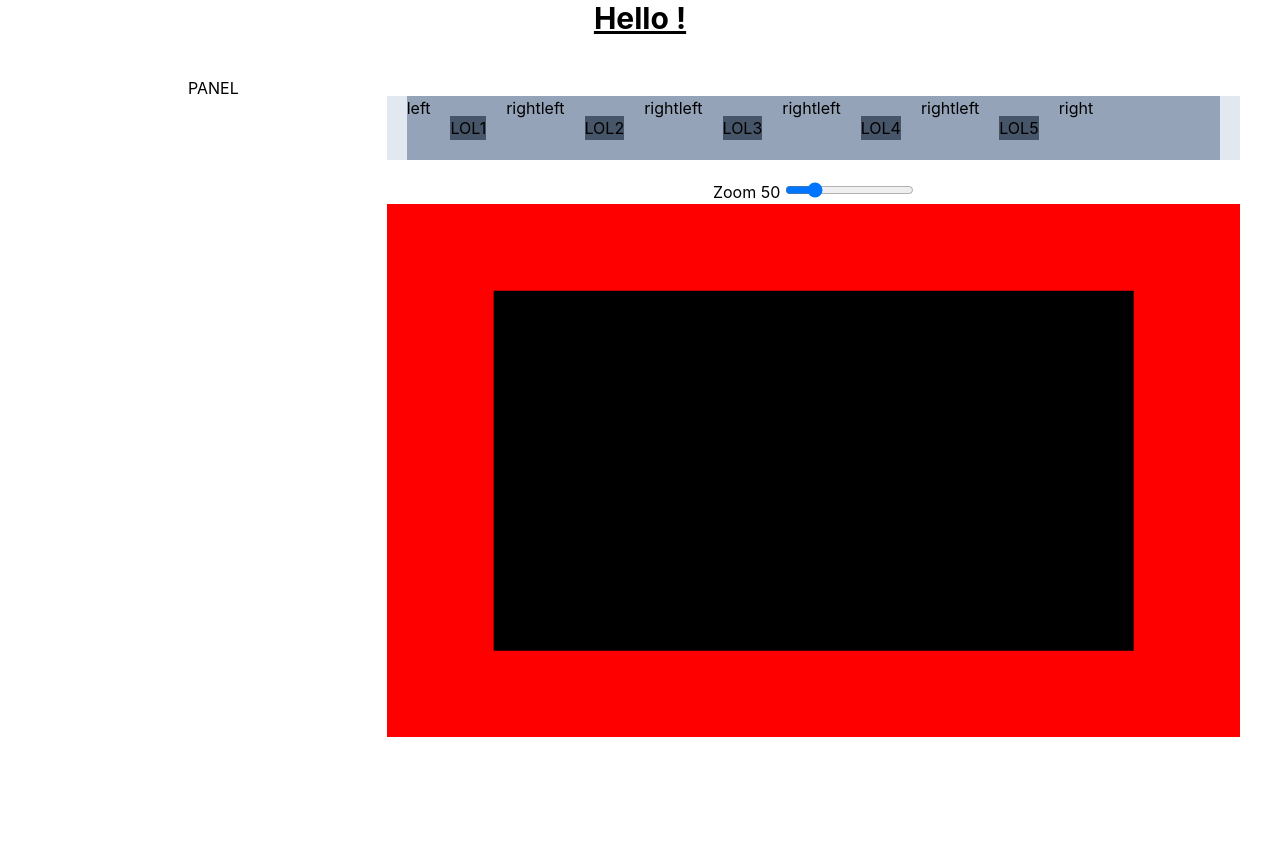
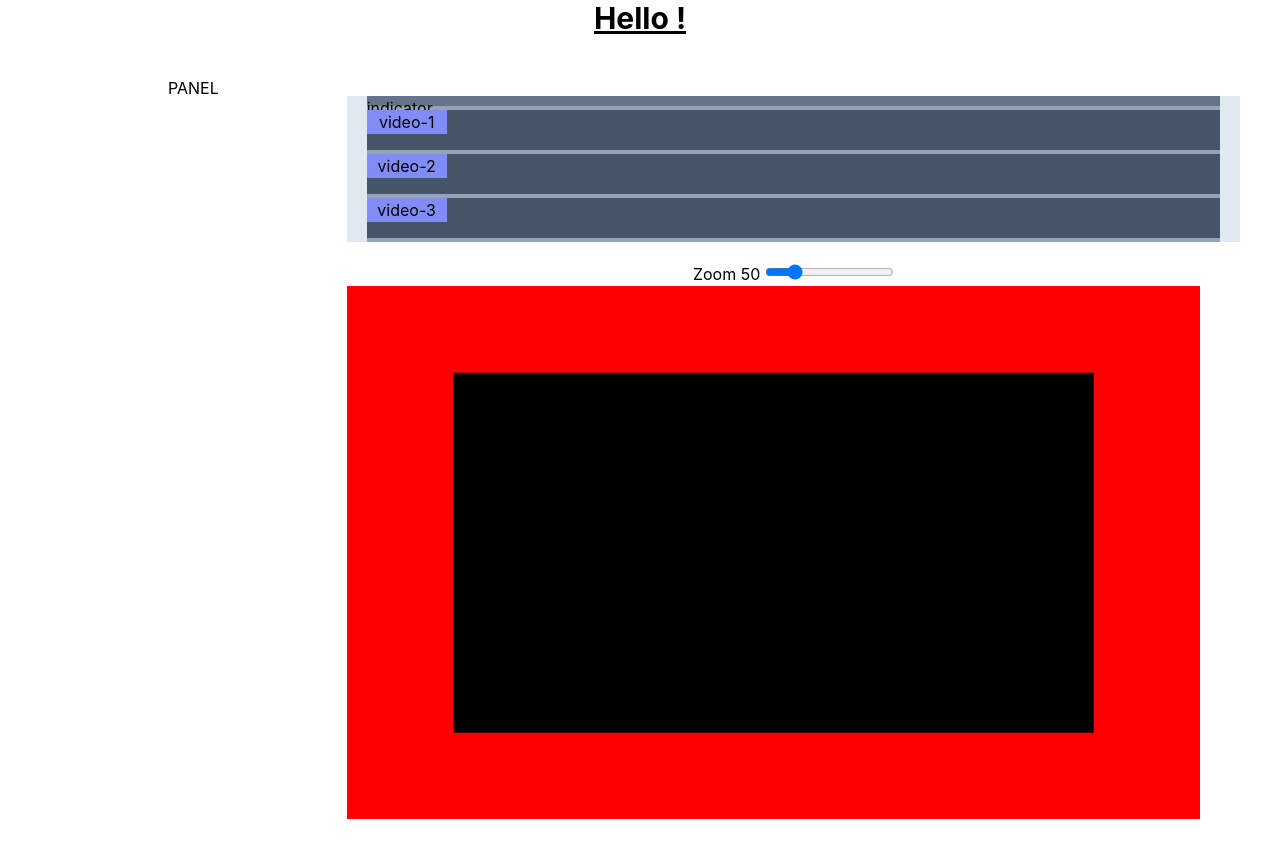
Before and after one commit to fesiib/video-editing-prototype, a React (Create React App) app: page / in a window 1280 px wide. Before the commit the page ends 800 px from the top, so only its background shows below. Built offline with nearby package versions, Linux system fonts and the light colour scheme.

Commit message:
Timeline: Tracks & Track Items

```diff
--- a/src/components/NewTimeline.js
+++ b/src/components/NewTimeline.js
@@ -4,160 +4,180 @@ import { arrayMove, horizontalListSortingStrategy, SortableContext, sortableKeyb
 import { CSS } from "@dnd-kit/utilities";
 import { action } from "mobx";
 import { observer } from "mobx-react-lite";
-import { forwardRef, useState } from "react";
+import { createRef, forwardRef, useEffect, useState } from "react";
 import useRootContext from "../hooks/useRootContext";
+import TimelineItemWrapper from "./TimelineItem";
 
-const DraggableRangeHandle = observer(function DraggableRangeHandle({
-	id, handleName,
+const TimelinePositionIndicator = observer(function TimelinePositionIndicator({ id
 }) {
 
 	const {
 		attributes,
 		listeners,
 		setNodeRef,
-		transform,
+		transform
 	} = useDraggable({
-		id: id + handleName,
-		transition: {
-			duration: 150, // milliseconds
-			easing: 'cubic-bezier(0.25, 1, 0.5, 1)'
-		},
-
+		id: id
 	});
 
 	const style = {
 		transform: CSS.Transform.toString(transform),
 	};
 
-	return (<div ref={setNodeRef} {...listeners} {...attributes} style={style}>
-		<button> {handleName} </button>
-	</div>);
+	return (<div className="flex-start"
+		style={style}
+		ref={setNodeRef}
+		{...listeners}
+		{...attributes}
+	>
+		indicator
+	</div>)
 });
 
-const TimelineItem = observer(forwardRef(function TimelineItem({
-	scene, ...props
-}, ref) {
-	return (<div
-		className="bg-slate-600 m-5"
-		ref={ref}
-		{...props}
-	>
-		{scene}
-	</div>);
-}));
+const TimelineLabels = observer(function TimelineLabels({
 
-const SortableTimelineItem = observer(function SortableTimelineItem({
-	id, ...props
 }) {
 	const {
 		uiStore,
 		domainStore
 	} = useRootContext();
 
+	const width = uiStore.timelineConst.timelineMaxWidth;
+	const height = uiStore.timelineConst.labelHeight;
+
+	return (<DndContext
+		modifiers={[
+			restrictToHorizontalAxis,
+			restrictToParentElement
+		]}
+	>
+		<div
+			className="bg-slate-500 flex"
+			style={{
+				width: width,
+				height: height,
+			}}
+		>
+			<TimelinePositionIndicator id={"draggable_indicator"}/>
+		</div>
+	</DndContext>);
+});
+
+
+const TimelineTrack = observer(function TimelineTrack({
+	id, isOverlay, title, scenes
+}){
 	const {
-		attributes,
-		listeners,
-		setNodeRef,
-		transform,
-		transition,
-	} = useSortable({
-		id: id,
-		transition: {
-			duration: 150, // milliseconds
-			easing: 'cubic-bezier(0.25, 1, 0.5, 1)'
-		},
+		uiStore,
+		domainStore
+	} = useRootContext();
+
+	const width = uiStore.timelineConst.timelineMaxWidth;
+
+	const {
+		setNodeRef
+	} = useDroppable({
+		id: "droppable" + id,
 	});
 
-	const style = {
-		transform: CSS.Transform.toString(transform),
-		transition,
-	};
-
-	const droppableProps = useDroppable({
-		id: id + "droppable"
+	const onSceneDragEnd = action((event) => {
+		const {
+			active,
+			delta
+		} = event;
+		console.log(event);
+		const scene = active.data.current.scene;
+		scene.x += delta.x;
+		scene.y += delta.y;
 	});
 
-	return (
-		<DndContext
-			modifiers={[
-				restrictToFirstScrollableAncestor,
-				restrictToHorizontalAxis,
-			]}
+	return (<DndContext
+		modifiers={[]}
+		onDragEnd={onSceneDragEnd}
+	>
+		<div
+			className="bg-slate-600 my-1 relative h-10"
+			style={{
+				width: width,
+			}}
+			ref={setNodeRef}
 		>
-			<div className="flex" ref={droppableProps.setNodeRef}>
-
-				<DraggableRangeHandle
-					id={id}
-					handleName={"left"}
-				/>
-				<TimelineItem
-					ref={setNodeRef}
-					style={style}
-					{...attributes}
-					{...listeners}
-					{...props}
-				/>
-				<DraggableRangeHandle
-					id={id}
-					handleName={"right"}
-				/>
+			<div className="absolute inset-y-0 left-0">
+				{title}
+			</div>
+			{
+				scenes.map((scene) => (
+					<TimelineItemWrapper
+						key={scene.id}
+						scene={scene}
+					/>
+				))
+			}
 		</div>
-		</DndContext>
-	);
-
+	</DndContext>);
 });
 
-const TimelineItems = observer(function TimelineItems({
+const TimelineTracks = observer(function TimelineTracks({
 }) {
-	const [items, setItems] = useState(['1', '2', '3', '4', '5']);
+	const {
+		uiStore,
+		domainStore
+	} = useRootContext();
+
+	const width = uiStore.timelineSize.width;
+	const trackCnt = domainStore.projectMetadata.trackCnt;
+
+	const [tracks, setTracks] = useState([]);
 	const [activeItemId, setActiveItemId] = useState(null);
 
 	const sensors = useSensors(
 		useSensor(PointerSensor),
-		useSensor(KeyboardSensor, {
-			coordinateGetter: sortableKeyboardCoordinates,
-		})
+		useSensor(KeyboardSensor)
 	);
 
 	const onTimelineItemDragStart = (event) => {
-		const {active} = event;
-		setActiveItemId(active.id);
 	}
 
 	const onTimelineItemDragEnd = action((event) => {
-		const {active, over} = event;
-
-		if (active.id !== over.id) {
-			setItems((items) => {
-				const oldIndex = items.indexOf(active.id);
-				const newIndex = items.indexOf(over.id);
-
-				return arrayMove(items, oldIndex, newIndex);
-			});
-		}
-		setActiveItemId(null);
 	});
 
-	return (<div className="bg-slate-400 m-5 flex">
+	useEffect(() => {
+		let newTracks = [];
+		for (let i = 0; i < trackCnt; i++) {
+			newTracks.push([]);
+		}
+		for (let video of domainStore.videos) {
+			const id = video.trackInfo.trackId;
+			newTracks[id].push(video);
+		}
+		setTracks(newTracks);
+	}, [domainStore.videos, trackCnt]);
+
+	return (<div className="bg-slate-400 m-5 flex-column overflow-scroll"
+		style={{
+			width: width
+		}}
+	>
+		<TimelineLabels/>
 		<DndContext
 			sensors={sensors}
 			collisionDetection={closestCenter}
 			onDragStart={onTimelineItemDragStart}
 			onDragEnd={onTimelineItemDragEnd}
 		>
-			<SortableContext
-				items={items}
-				strategy={horizontalListSortingStrategy}
-			>
 			{
-				items.map((id => (
-					<SortableTimelineItem key={id} id={id} scene={"LOL" + id}/>
+				tracks.map(( (scenes, id) => (
+					<TimelineTrack
+						key={"track" + id}
+						id={id}
+						title={"track" + id}
+						scenes={scenes}
+						isOverlay={false}
+					/>
 				)))
 			}
-			</SortableContext>
 			<DragOverlay
 				className="bg-slate-500"
-				dropAnimation={null}
 				modifiers={[
 					restrictToHorizontalAxis,
 					restrictToFirstScrollableAncestor
@@ -165,8 +185,12 @@ const TimelineItems = observer(function TimelineItems({
 			>
 				{
 					activeItemId ?
-					<TimelineItem
+					<TimelineTrack
+						key={"track_overlay"}
 						id={activeItemId}
+						title={""}
+						scenes={[]}
+						isOverlay={true}
 					/>
 					:
 					null
@@ -179,7 +203,7 @@ const TimelineItems = observer(function TimelineItems({
 const NewTimeline = observer(function NewTimeline() {
 
 	return (<div className="bg-slate-200">
-		<TimelineItems />
+		<TimelineTracks />
 	</div>);
 });
 
--- /dev/null
+++ b/src/components/TimelineItem.js
@@ -0,0 +1,127 @@
+import { closestCenter, DndContext, DragOverlay, KeyboardSensor, PointerSensor, useDraggable, useDroppable, useSensor, useSensors } from "@dnd-kit/core";
+import { restrictToFirstScrollableAncestor, restrictToHorizontalAxis, restrictToParentElement, restrictToWindowEdges } from "@dnd-kit/modifiers";
+import { arrayMove, horizontalListSortingStrategy, SortableContext, sortableKeyboardCoordinates, useSortable } from "@dnd-kit/sortable";
+import { CSS } from "@dnd-kit/utilities";
+import { action } from "mobx";
+import { observer } from "mobx-react-lite";
+import { createRef, forwardRef, useEffect, useState } from "react";
+import useRootContext from "../hooks/useRootContext";
+
+const DraggableRangeHandle = observer(function DraggableRangeHandle({
+	id, handleName
+}) {
+
+	const {
+		attributes,
+		listeners,
+		setNodeRef,
+		transform,
+	} = useDraggable({
+		id: id,
+		transition: {
+			duration: 150, // milliseconds
+			easing: 'cubic-bezier(0.25, 1, 0.5, 1)'
+		},
+
+	});
+
+	const style = {
+		transform: CSS.Transform.toString(transform),
+	};
+
+	return (<div
+		className="static"
+		ref={setNodeRef}
+		{...listeners}
+		{...attributes}
+		style={style}>
+		<button> {handleName} </button>
+	</div>);
+});
+
+const ResizeWrapper = observer(function ResizeWrapper({
+	id,
+	children
+}) {
+	const leftId = id + "leftHandler";
+	const rightId = id + "rightHandler";
+
+	return (<>
+		<DndContext
+			modifiers={[
+				restrictToHorizontalAxis,
+				restrictToFirstScrollableAncestor
+			]}
+		>
+			<DraggableRangeHandle
+				id={leftId}
+				handleName={"left"}
+			/>
+		</DndContext>
+		{children}
+		<DndContext
+			modifiers={[
+				restrictToHorizontalAxis,
+				restrictToFirstScrollableAncestor
+			]}
+		>
+			<DraggableRangeHandle
+				id={rightId}
+				handleName={"right"}
+			/>
+		</DndContext>
+	</>);
+});
+
+const TimelineItem = observer(forwardRef(function TimelineItem({
+	scene, style, isOverlay, ...props
+}, ref) {
+
+	return (<div
+		className={"bg-indigo-400 w-20"}
+		ref={ref}
+		style={style}
+		{...props}
+	>
+		{scene.id}
+	</div>
+	);
+}));
+
+const TimelineItemWrapper = observer(function TimelineItemWrapper({
+	scene
+}) {
+	const {
+		attributes,
+		listeners,
+		setNodeRef,
+		transform,
+	} = useDraggable({
+		id: scene.id,
+		data: {
+			scene
+		},
+	});
+
+	const style = transform ? {
+		transform: `translate3d(${scene.x + transform.x}px, ${scene.y + transform.y}px, ${scene.z}px)`,
+	} : {
+		transform: `translate3d(${scene.x}px, ${scene.y}px, ${scene.z}px)`,
+	}
+
+	console.log(transform)
+
+	return (
+		<TimelineItem
+			ref={setNodeRef}
+			scene={scene}
+			style={style}
+			isOverlay={false}
+			{...attributes}
+			{...listeners}
+		/>
+	);
+
+});
+
+export default TimelineItemWrapper;
--- a/src/stores/domainStore.js
+++ b/src/stores/domainStore.js
@@ -13,13 +13,18 @@ class DomainStore {
         width: 1280,
         height: 720, //720p
         duration: 10, // seconds
+		trackCnt: 3,
     };
 
     constructor(rootStore) {
         makeAutoObservable(this, {}, { autoBind: true });
         this.rootStore = rootStore;
 
-        this.videos = [new Video(this, "http://localhost:3000/demo-3.webm")];
+        this.videos = [
+			new Video(this, "http://localhost:3000/demo-3.webm", "video-1", 0),
+			new Video(this, "http://localhost:3000/demo-3.webm", "video-2", 1),
+			new Video(this, "http://localhost:3000/demo-3.webm", "video-3", 2)
+		];
     }
 }
 
@@ -52,13 +57,18 @@ class Video {
     transitionStart = {};
     transitionEnd = {};
 
-    constructor(domainStore, source, id = "test") {
+	trackInfo = {
+		trackId: 0,
+	};
+
+    constructor(domainStore, source, id, trackId) {
         makeAutoObservable(this, {}, { autoBind: true });
         this.domainStore = domainStore;
 
         this.id = id;
         this.source = source;
         this.processing = true;
+		this.trackInfo.trackId = trackId;
     }
 
     setMetadata(metadata) {
@@ -83,6 +93,8 @@ class Video {
         this.transitionStart = {};
         this.transitionEnd = {};
 
+		this.trackInfo.trackId = metadata.trackId ? metadata.trackId : 0;
+
         this.processing = false;
     }
 }
```
